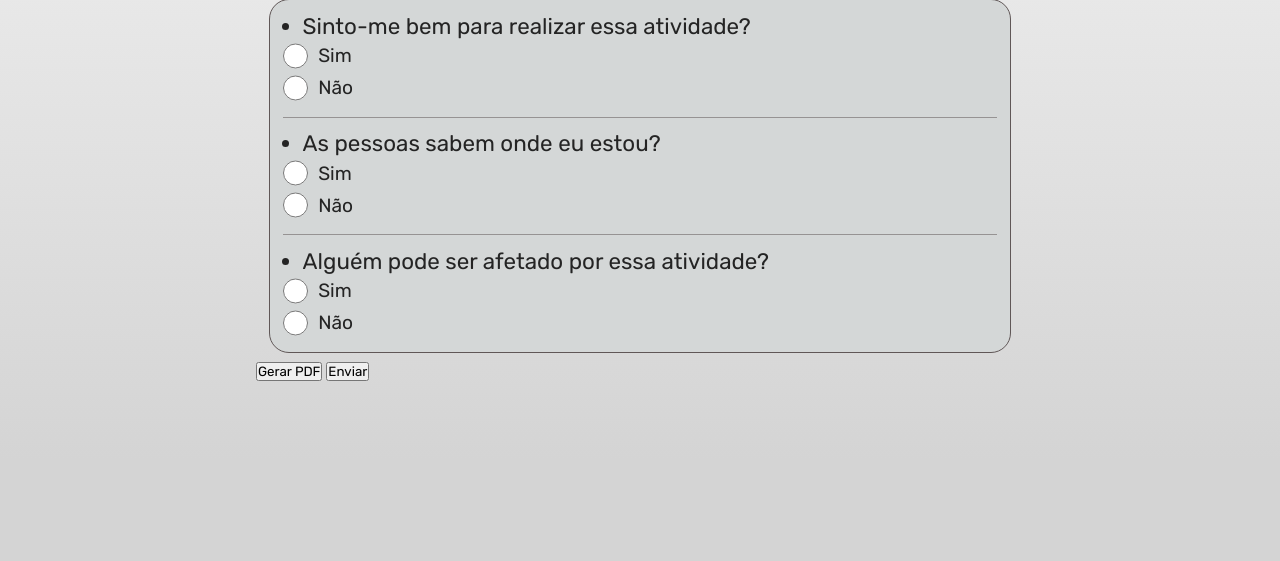
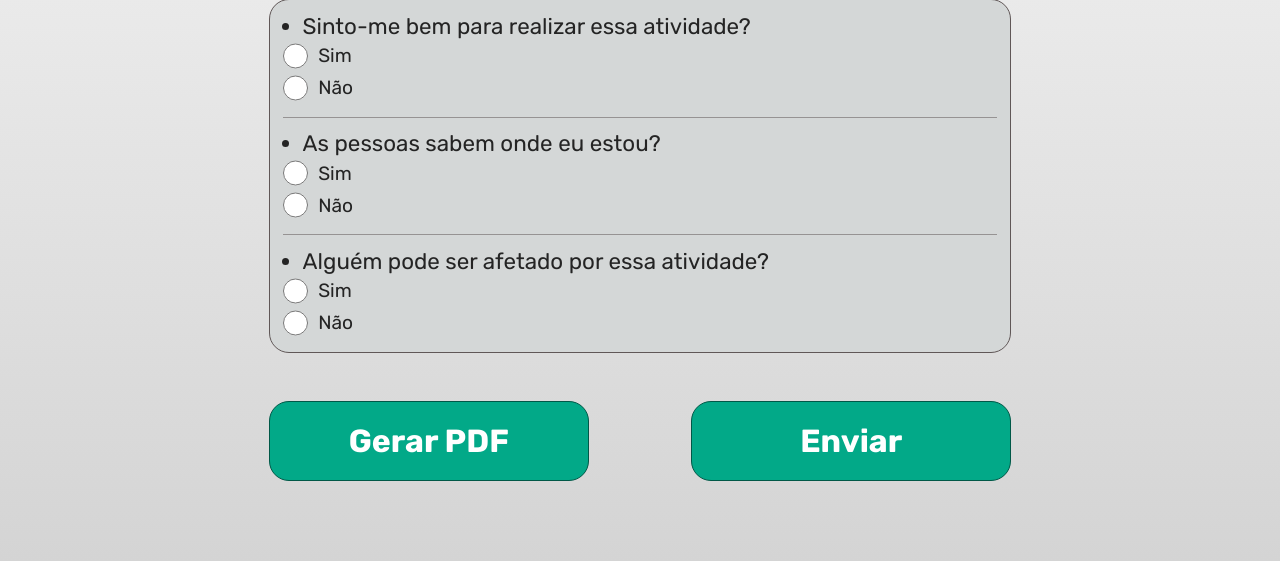
Before and after one commit to Tgo-Tiago/apr, a PHP site: page / in a window 1280 px wide. Shown: the part 541-1102 px from the top of the page. Before the commit the page ends 922 px from the top, so only its background shows below. Run offline with PHP 8.4, Linux system fonts and the light colour scheme; some libraries are stand-ins or nearby versions.

Commit message:
feat: estilização dos botões do footer

```diff
--- a/src/css/contrast.css
+++ b/src/css/contrast.css
@@ -15,4 +15,9 @@ body.contrast {
     --input-label-color: #FFFFFF;
     --input-placeholder-color: #000000;
     --input-radio-color: #F8FF3A;
+
+    --footer-button-color: #F8FF3A;
+    --footer-button-background: #000000;
+    --footer-button-background-hover: #131313;
+    --footer-button-border-color: #ffffff;
   }
--- a/src/css/style.css
+++ b/src/css/style.css
@@ -1,22 +1,27 @@
 :root {
-  --background-color: linear-gradient(0deg,rgba(212, 212, 212, 1) 0%, rgba(255, 255, 255, 1) 100%);
+  --background-color: linear-gradient(0deg, rgba(212, 212, 212, 1) 0%, rgba(255, 255, 255, 1) 100%);
 
   --header-title-color: #ffffff;
   --header-background-color: linear-gradient(90deg, rgba(0, 39, 53, 1) 0%, rgba(2, 169, 136, 1) 100%);
   --header-border-color: none;
 
   --section-title-color: #383838;
-  --section-area-color: #D4D7D7;
+  --section-area-color: #d4d7d7;
   --section-area-border-color: #605757;
 
-  --input-border-color: #A4A4A4;
+  --input-border-color: #a4a4a4;
   --input-border-color-focus: #242424;
   --input-value-color: #242424;
   --input-label-color: #242424;
-  --input-placeholder-color: #A4A4A4;
-  --input-radio-color: #007BFF;
+  --input-placeholder-color: #a4a4a4;
+  --input-radio-color: #007bff;
 
-  --section-input-break-line : #969393;
+  --section-input-break-line: #969393;
+
+  --footer-button-color: #ffffff;
+  --footer-button-background: #02a988;
+  --footer-button-background-hover: #008066;
+  --footer-button-border-color: #005847;
 }
 
 * {
@@ -130,3 +135,27 @@ body {
   height: 1px;
   margin-top: 1vw;
 }
+
+.apr-footer {
+  margin-top: 5vh;
+  padding: 0 1vw;
+  display: flex;
+  justify-content: space-between;
+}
+
+.apr-footer-button {
+  color: var(--footer-button-color);
+  background-color: var(--footer-button-background);
+  border: 1px solid var(--footer-button-border-color);
+  border-radius: 20px;
+  padding: 20px;
+  font-weight: bold;
+  font-size: 2rem;
+  min-width: 20rem;
+  cursor: pointer;
+  transition: .3s;
+}
+
+.apr-footer-button:hover {
+  background-color: var(--footer-button-background-hover);;
+}
```
